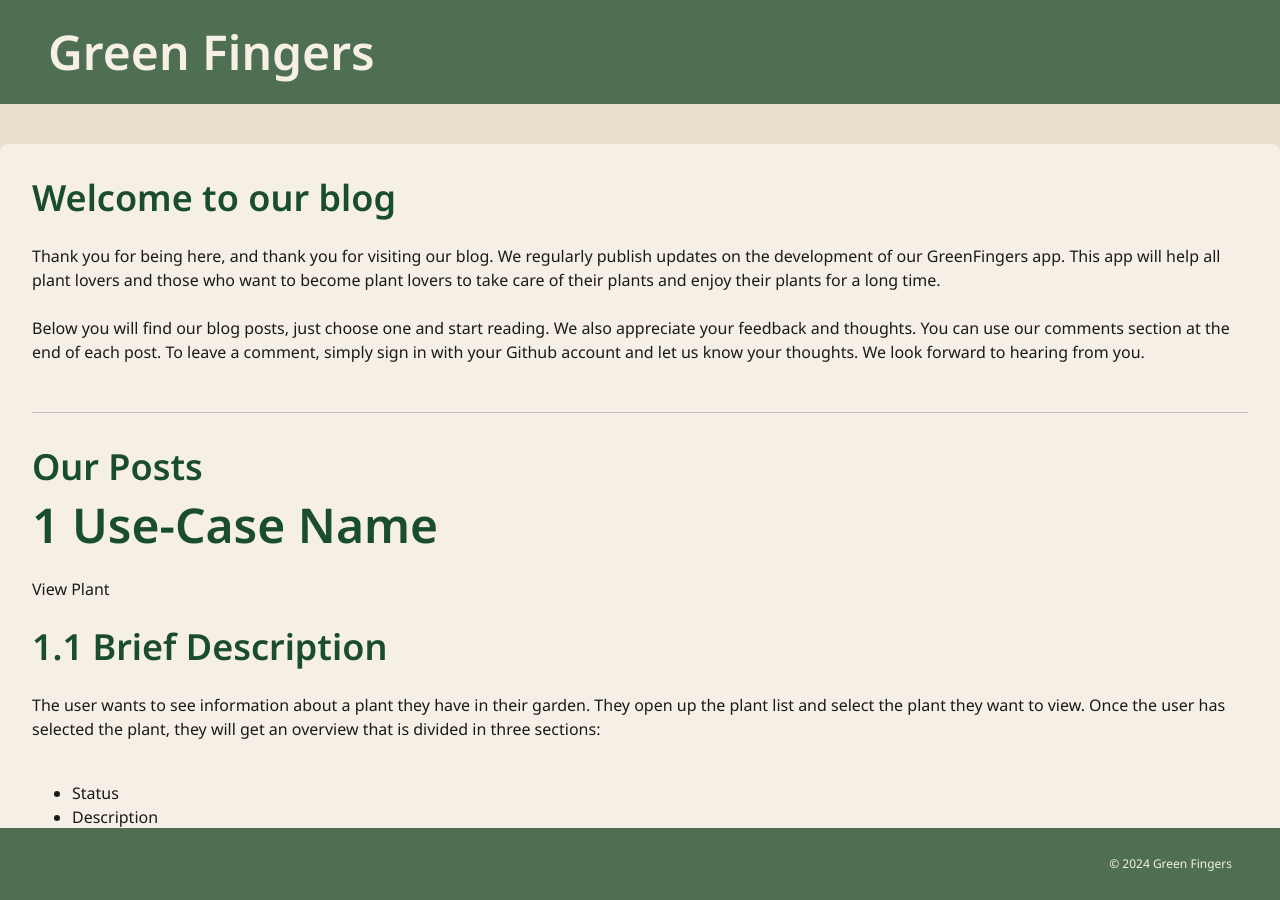
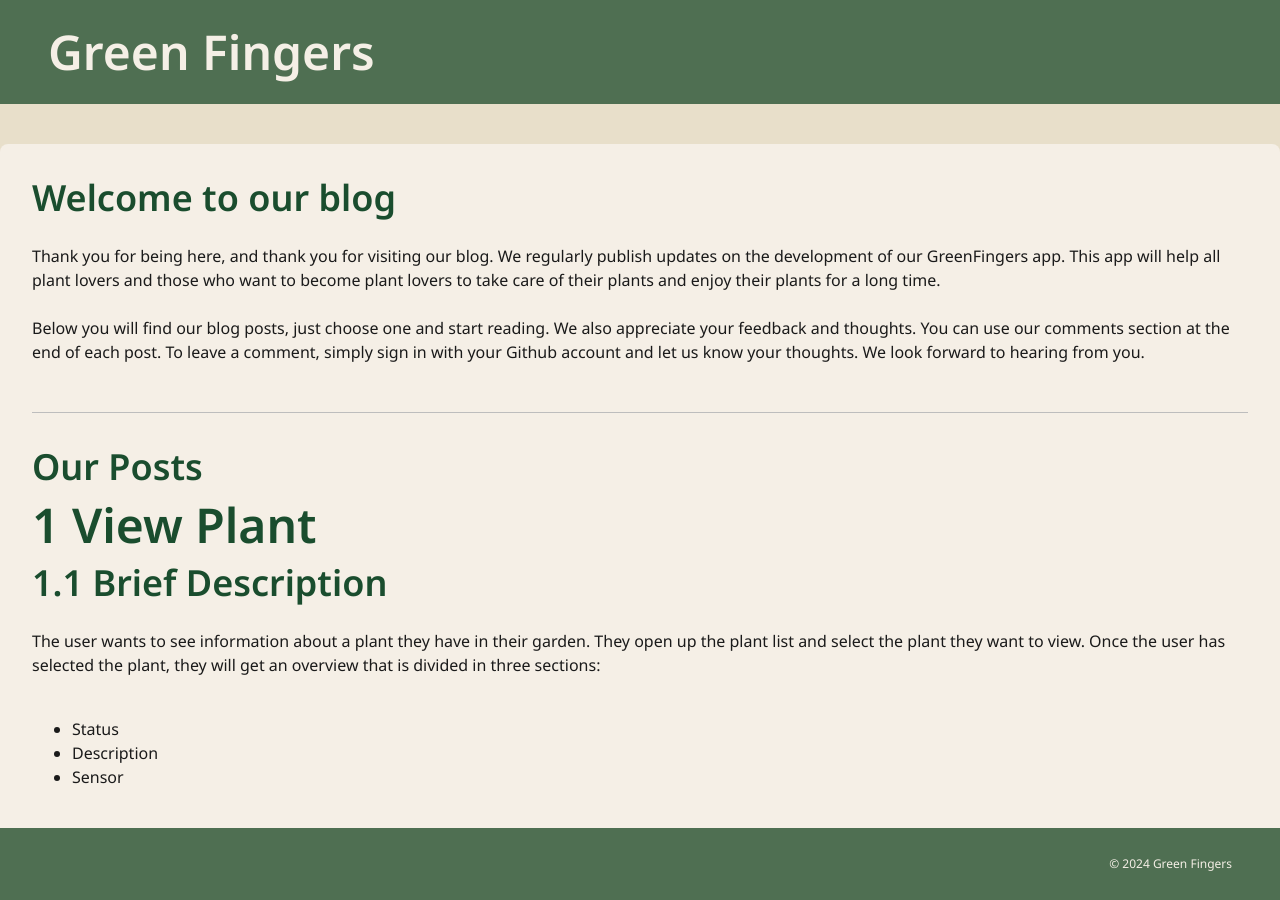
Before and after one commit to Green-Fingers-App/gardeningApp, a Jekyll site: the page built from docs/usecases/CRUD-Plant/viewPlant.md, in a window 1280 px wide and 900 px high. Built offline with Jekyll 4.4.1, drawn with Linux system fonts in a browser that asks for light colours; our own code applies the rules of GitHub Pages for plain Markdown files.

Commit message:
Update viewPlant.md

```diff
--- a/docs/usecases/CRUD-Plant/viewPlant.md
+++ b/docs/usecases/CRUD-Plant/viewPlant.md
@@ -1,6 +1,4 @@
-# 1 Use-Case Name
-
-View Plant
+# 1 View Plant
 
 ## 1.1 Brief Description
 
@@ -24,7 +22,7 @@ These sections contain all information about a plant. The user can switch betwee
 
 ### 2.1.1 Activity Diagram
 
-![UML flowchart](https://github.com/DHBW-Malte/gardeningApp/blob/main/docs/assets/svg/useCaseDiagrams/viewPlant.drawio.svg)
+![UML flowchart](https://github.com/DHBW-Malte/gardeningApp/blob/main/docs/assets/svg/useCaseDiagrams/viewPlantDetail.drawio.svg)
 
 ### 2.1.2 Mock-Up
 
```
